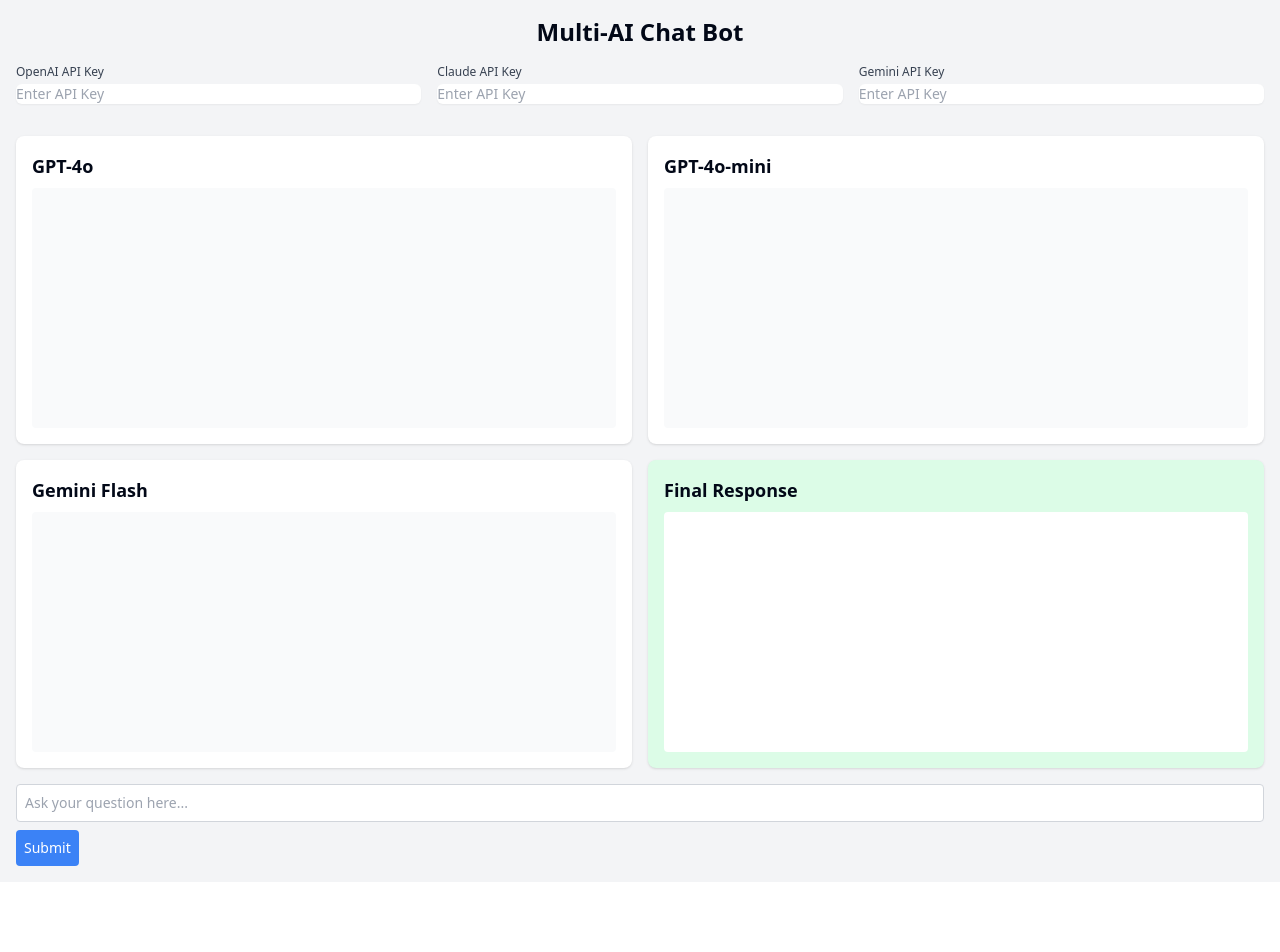
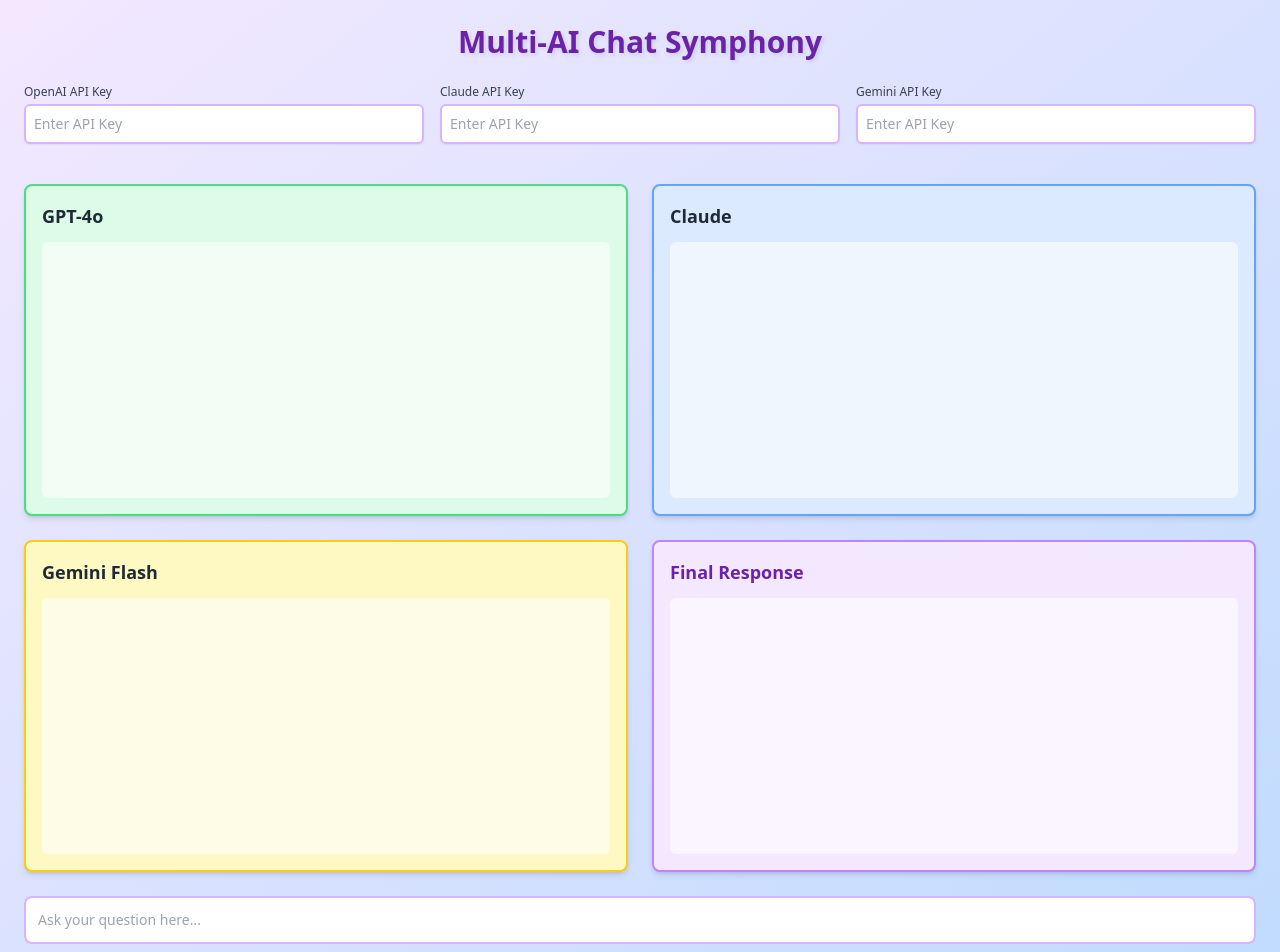
Before and after one commit to hodachi-axcxept/chat-symphony, a React (Vite) app: page / in a window 1280 px wide. Shown: the top 952 px of the page. Before the commit the page ends 882 px from the top, so only its background shows below. Built offline with nearby package versions, Linux system fonts and the light colour scheme.

Commit message:
Update design for better aesthetics
Revamp the overall design to enhance visual appeal and introduce a more colorful theme throughout the application.
[skip gpt_engineer]

```diff
--- a/src/components/ApiKeyInput.jsx
+++ b/src/components/ApiKeyInput.jsx
@@ -3,12 +3,12 @@ import React from 'react';
 const ApiKeyInput = ({ label, value, onChange }) => {
   return (
     <div className="mb-4">
-      <label className="block text-xs font-medium text-gray-700">{label}</label>
+      <label className="block text-xs font-medium text-gray-700 mb-1">{label}</label>
       <input
         type="password"
         value={value}
         onChange={(e) => onChange(e.target.value)}
-        className="mt-1 block w-full rounded-md border-gray-300 shadow-sm focus:border-indigo-300 focus:ring focus:ring-indigo-200 focus:ring-opacity-50 text-sm"
+        className="w-full p-2 rounded-md border-2 border-purple-300 shadow-sm focus:border-purple-500 focus:ring focus:ring-purple-200 focus:ring-opacity-50 text-sm transition duration-300"
         placeholder="Enter API Key"
       />
     </div>
--- a/src/components/ChatArea.jsx
+++ b/src/components/ChatArea.jsx
@@ -1,11 +1,11 @@
 import React from 'react';
 
-const ChatArea = ({ title, response }) => {
+const ChatArea = ({ title, response, bgColor, borderColor }) => {
   return (
-    <div className="bg-white p-4 rounded-lg shadow">
-      <h2 className="text-lg font-semibold mb-2">{title}</h2>
-      <div className="h-60 overflow-y-auto bg-gray-50 p-3 rounded">
-        <p className="text-sm">{response}</p>
+    <div className={`${bgColor} p-4 rounded-lg shadow-md border-2 ${borderColor}`}>
+      <h2 className="text-lg font-semibold mb-3 text-gray-800">{title}</h2>
+      <div className="h-64 overflow-y-auto bg-white bg-opacity-60 p-4 rounded-md">
+        <p className="text-sm text-gray-700">{response}</p>
       </div>
     </div>
   );
--- a/src/components/FinalResponse.jsx
+++ b/src/components/FinalResponse.jsx
@@ -2,10 +2,10 @@ import React from 'react';
 
 const FinalResponse = ({ response }) => {
   return (
-    <div className="bg-green-100 p-4 rounded-lg shadow">
-      <h2 className="text-lg font-semibold mb-2">Final Response</h2>
-      <div className="h-60 overflow-y-auto bg-white p-3 rounded">
-        <p className="text-sm">{response}</p>
+    <div className="bg-purple-100 p-4 rounded-lg shadow-md border-2 border-purple-400">
+      <h2 className="text-lg font-semibold mb-3 text-purple-800">Final Response</h2>
+      <div className="h-64 overflow-y-auto bg-white bg-opacity-60 p-4 rounded-md">
+        <p className="text-sm text-gray-700">{response}</p>
       </div>
     </div>
   );
--- a/src/components/UserInput.jsx
+++ b/src/components/UserInput.jsx
@@ -12,18 +12,18 @@ const UserInput = ({ onSubmit, isLoading }) => {
   };
 
   return (
-    <form onSubmit={handleSubmit} className="mt-4">
+    <form onSubmit={handleSubmit} className="mt-6">
       <input
         type="text"
         value={input}
         onChange={(e) => setInput(e.target.value)}
         placeholder="Ask your question here..."
-        className="w-full p-2 border border-gray-300 rounded text-sm"
+        className="w-full p-3 border-2 border-purple-300 rounded-lg text-sm focus:outline-none focus:border-purple-500 transition duration-300"
         disabled={isLoading}
       />
       <button
         type="submit"
-        className={`mt-2 bg-blue-500 text-white p-2 rounded text-sm ${isLoading ? 'opacity-50 cursor-not-allowed' : 'hover:bg-blue-600'}`}
+        className={`mt-3 w-full bg-gradient-to-r from-purple-500 to-blue-500 text-white p-3 rounded-lg text-sm font-semibold transition duration-300 ${isLoading ? 'opacity-50 cursor-not-allowed' : 'hover:from-purple-600 hover:to-blue-600'}`}
         disabled={isLoading}
       >
         {isLoading ? 'Processing...' : 'Submit'}
--- a/src/index.css
+++ b/src/index.css
@@ -74,3 +74,7 @@
     @apply bg-background text-foreground;
   }
 }
+
+.shadow-text {
+  text-shadow: 2px 2px 4px rgba(0, 0, 0, 0.1);
+}
--- a/src/pages/Index.jsx
+++ b/src/pages/Index.jsx
@@ -32,7 +32,7 @@ const Index = () => {
       このステップに従い、ユーザーの質問に答えてください：
       "${question}"`;
 
-      const claudeResp = await callGemini(geminiKey, claudePrompt);
+      const claudeResp = await callClaude(claudeKey, claudePrompt);
       setClaudeResponse(claudeResp);
 
       // Step 3: Call Gemini
@@ -63,17 +63,17 @@ const Index = () => {
   };
 
   return (
-    <div className="min-h-screen bg-gray-100 p-4 text-sm">
-      <h1 className="text-2xl font-bold mb-4 text-center">Multi-AI Chat Bot</h1>
-      <div className="grid grid-cols-3 gap-4 mb-4">
+    <div className="min-h-screen bg-gradient-to-br from-purple-100 to-blue-200 p-6 text-sm">
+      <h1 className="text-3xl font-bold mb-6 text-center text-purple-800 shadow-text">Multi-AI Chat Symphony</h1>
+      <div className="grid grid-cols-3 gap-4 mb-6">
         <ApiKeyInput label="OpenAI API Key" value={openAIKey} onChange={setOpenAIKey} />
         <ApiKeyInput label="Claude API Key" value={claudeKey} onChange={setClaudeKey} />
         <ApiKeyInput label="Gemini API Key" value={geminiKey} onChange={setGeminiKey} />
       </div>
-      <div className="grid grid-cols-2 gap-4 mb-4">
-        <ChatArea title="GPT-4o" response={gpt4Response} />
-        <ChatArea title="GPT-4o-mini" response={claudeResponse} />
-        <ChatArea title="Gemini Flash" response={geminiResponse} />
+      <div className="grid grid-cols-2 gap-6 mb-6">
+        <ChatArea title="GPT-4o" response={gpt4Response} bgColor="bg-green-100" borderColor="border-green-400" />
+        <ChatArea title="Claude" response={claudeResponse} bgColor="bg-blue-100" borderColor="border-blue-400" />
+        <ChatArea title="Gemini Flash" response={geminiResponse} bgColor="bg-yellow-100" borderColor="border-yellow-400" />
         <FinalResponse response={finalResponse} />
       </div>
       <UserInput onSubmit={handleUserInput} isLoading={isLoading} />
```
